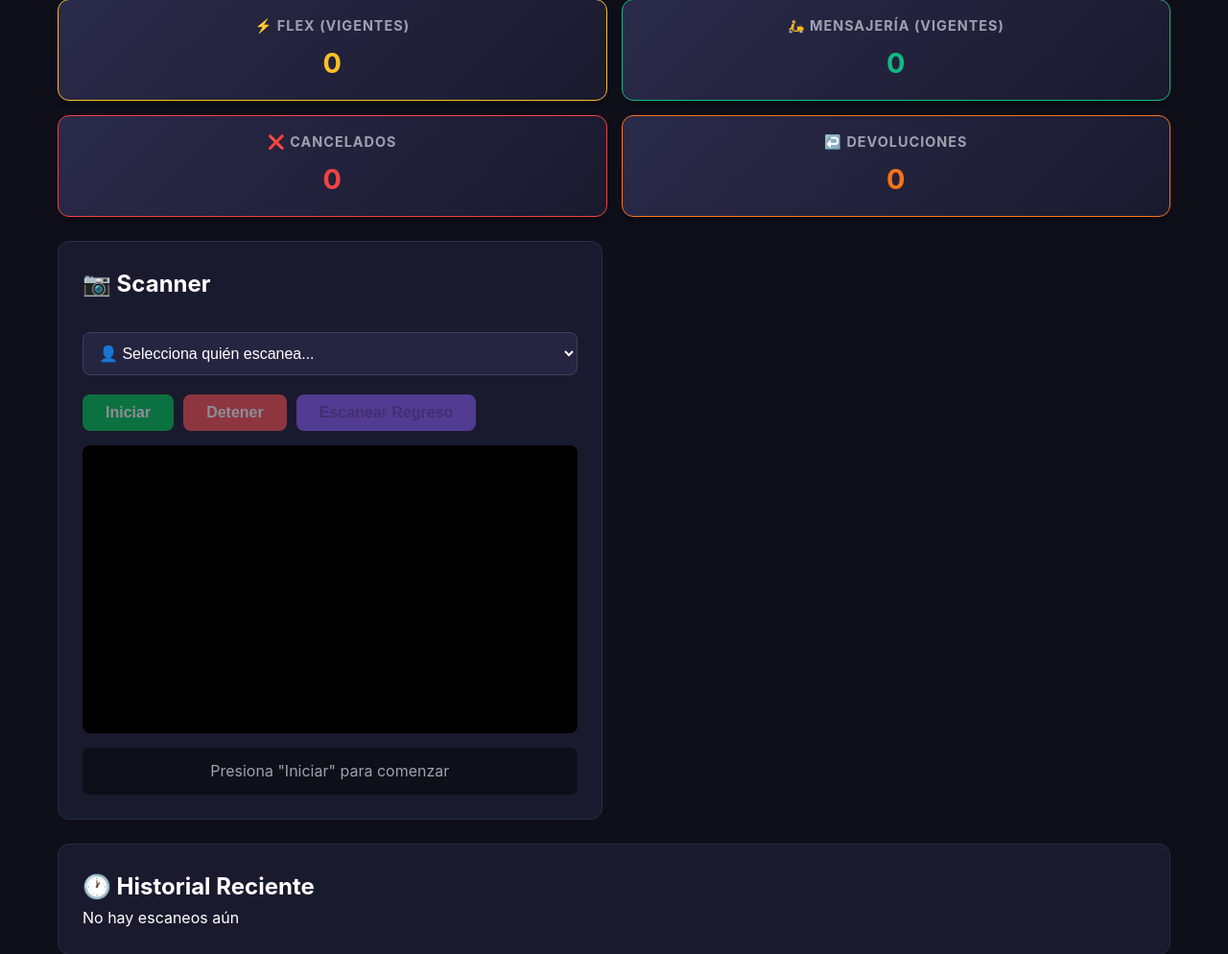
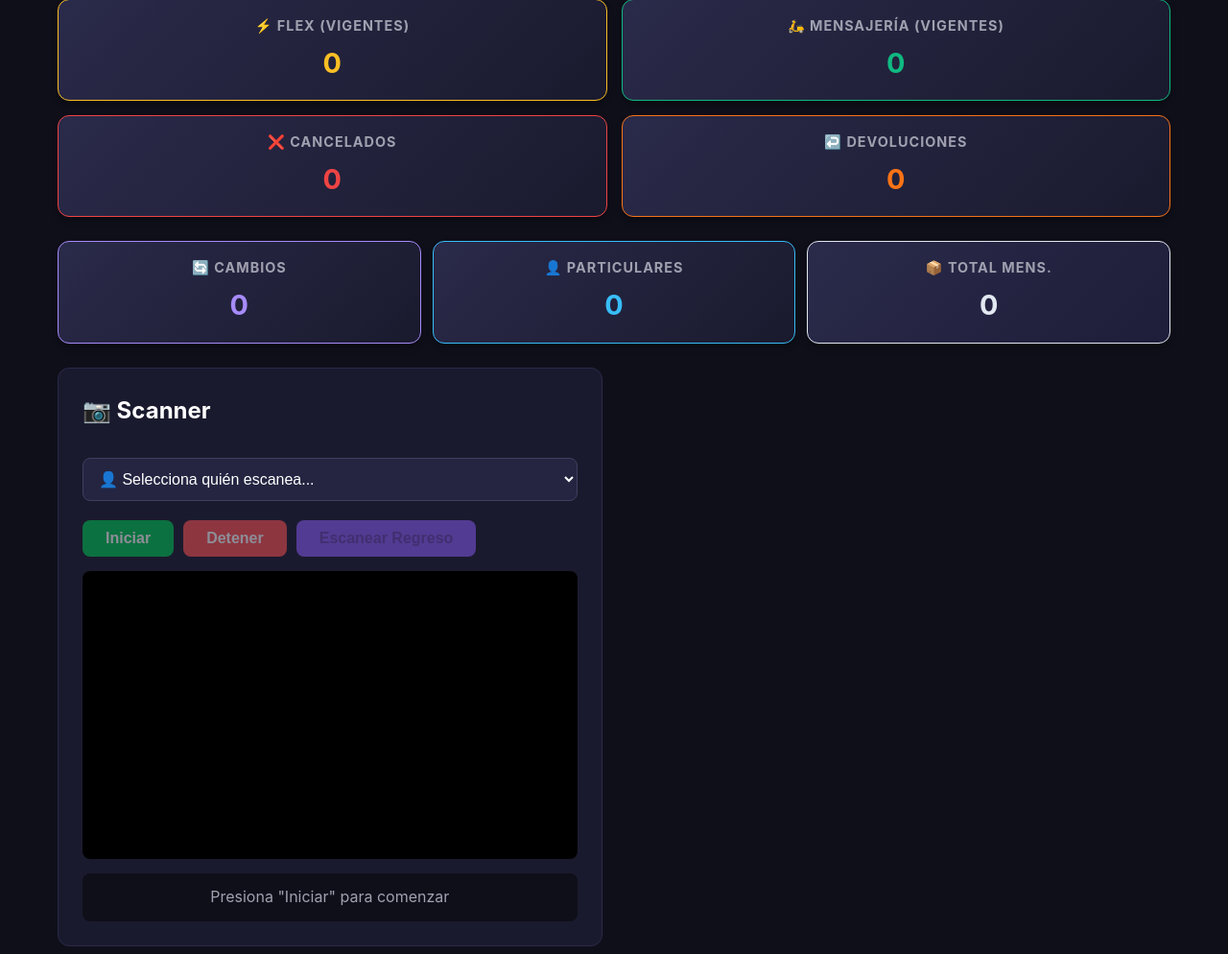
Before and after one commit to lucasduarte-dev/mercado-scanner, a Django app: page / in a window 1280 px wide. Shown: the part 249-1243 px from the top of the page at 96% size. Run offline with Django 5.2, Linux system fonts and the light colour scheme; data that the repository does not hold is empty; some libraries are stand-ins or nearby versions.

Commit message:
nuevo conteo en frontend y bug de reporte semanal

```diff
--- a/scanner/static/scanner/js/scanner.js
+++ b/scanner/static/scanner/js/scanner.js
@@ -9,6 +9,30 @@ let isReturnscanMode = false;  // Modo escaneo de devoluciones
 let lastScannedCode = null;
 let lastScanTime = 0;
 const DUPLICATE_THRESHOLD = 5000; // 5 segundos para evitar duplicados
+
+// Contadores de sesión — arrancan con los valores actuales del día (desde la BD via Django)
+const sessionCounters = {
+    cambios: parseInt(document.getElementById('counter-cambios')?.textContent || '0', 10),
+    particulares: parseInt(document.getElementById('counter-particulares')?.textContent || '0', 10)
+};
+
+function incrementCounter(tipo) {
+    const t = (tipo || '').toUpperCase();
+    if (t === 'CAMBIO') {
+        sessionCounters.cambios++;
+    } else if (t === 'PARTICULAR') {
+        sessionCounters.particulares++;
+    } else {
+        return; // No es un tipo que necesitamos contar
+    }
+    // Actualizar DOM
+    const elCambios = document.getElementById('counter-cambios');
+    const elParticulares = document.getElementById('counter-particulares');
+    const elTotal = document.getElementById('counter-total-mensajeria');
+    if (elCambios) elCambios.textContent = sessionCounters.cambios;
+    if (elParticulares) elParticulares.textContent = sessionCounters.particulares;
+    if (elTotal) elTotal.textContent = sessionCounters.cambios + sessionCounters.particulares;
+}
 
 // Elementos DOM
 const startBtn = document.getElementById('startBtn');
@@ -243,6 +267,11 @@ async function onScanSuccess(decodedText) {
 
                 showOverlayResult(data.api_data);
                 addToHistory(data);
+
+                // Actualizar contadores de CAMBIO / PARTICULAR si aplica
+                if (apiData && apiData.is_logistics && apiData.tipo) {
+                    incrementCounter(apiData.tipo);
+                }
             }
 
         } else {
--- a/scanner/templates/scanner/index.html
+++ b/scanner/templates/scanner/index.html
@@ -15,6 +15,26 @@
             grid-template-columns: repeat(2, 1fr);
             gap: 15px;
             margin-bottom: 25px;
+        }
+
+        /* Sección de cambios/particulares separada */
+        .mensajeria-stats {
+            display: grid;
+            grid-template-columns: repeat(3, 1fr);
+            gap: 12px;
+            margin-bottom: 25px;
+        }
+
+        .mensajeria-stats .stat-card {
+            position: relative;
+        }
+
+        .mensajeria-label {
+            font-size: 0.65rem;
+            color: #a0a0b0;
+            text-transform: uppercase;
+            letter-spacing: 0.5px;
+            margin-bottom: 2px;
         }
 
         .stat-card {
@@ -72,6 +92,10 @@
         @media (max-width: 600px) {
             .stats-container {
                 gap: 10px;
+            }
+
+            .mensajeria-stats {
+                gap: 8px;
             }
 
             .stat-card {
@@ -143,6 +167,22 @@
             <div class="stat-card" style="border-color: #f97316;">
                 <h3>↩️ Devoluciones</h3>
                 <span class="stat-value" style="color: #f97316;">{{ stats.devoluciones }}</span>
+            </div>
+        </div>
+
+        <!-- Contadores de Mensajería (CAMBIOS / PARTICULARES) -->
+        <div class="mensajeria-stats">
+            <div class="stat-card" style="border-color: #a78bfa;">
+                <h3>🔄 Cambios</h3>
+                <span class="stat-value" id="counter-cambios" style="color: #a78bfa;">{{ stats.cambios }}</span>
+            </div>
+            <div class="stat-card" style="border-color: #38bdf8;">
+                <h3>👤 Particulares</h3>
+                <span class="stat-value" id="counter-particulares" style="color: #38bdf8;">{{ stats.particulares }}</span>
+            </div>
+            <div class="stat-card" style="border-color: #e2e8f0; background: linear-gradient(135deg, #2a2a4a, #1e1e3a);">
+                <h3>📦 Total mens.</h3>
+                <span class="stat-value" id="counter-total-mensajeria" style="color: #e2e8f0;">{{ stats.total_mensajeria }}</span>
             </div>
         </div>
 
--- a/scanner/views.py
+++ b/scanner/views.py
@@ -34,6 +34,9 @@ def index(request):
     total_scans = today_scans.count()
     vigentes = total_scans - cancelados - devoluciones
 
+    cambios = today_scans.filter(logistics_type='CAMBIO').exclude(is_cancelled=True).count()
+    particulares = today_scans.filter(logistics_type='PARTICULAR').exclude(is_cancelled=True).count()
+
     stats = {
         'flex': today_scans.filter(shipping_mode='flex').exclude(is_cancelled=True).exclude(current_status__icontains='return').count(),
         'mensajeria': today_scans.filter(shipping_mode='mensajeria').exclude(is_cancelled=True).exclude(current_status__icontains='return').count(),
@@ -41,6 +44,9 @@ def index(request):
         'cancelados': cancelados,  # Aparte para no confundir
         'devoluciones': devoluciones,  # Aparte
         'total': total_scans,  # Total de escaneos (incluye todo)
+        'cambios': cambios,
+        'particulares': particulares,
+        'total_mensajeria': cambios + particulares,
     }
 
     context = {
@@ -327,12 +333,15 @@ def process_scan(request):
                         debe_registrar_pendiente = True
                         print(f"[SCAN] Detectado: Vigente→CANCELADO - Registrando en Pendientes")
 
-            # REGISTRAR EN UNA SOLA HOJA - NO EN AMBAS
+            # REGISTRAR EN AMBAS HOJAS cuando corresponda
             if debe_registrar_pendiente:
-                print(f"[SCAN] 1er escaneo de {estado_tipo} - Registrando en 'Pendientes de devolución'")
+                print(f"[SCAN] 1er escaneo de {estado_tipo} - Registrando en hoja principal Y en 'Pendientes de devolución'")
+                # Registrar en hoja principal (para que aparezca en el reporte semanal)
+                GoogleSheetsLogger.log_scan(scan)
+                # Registrar también en hoja de pendientes
                 GoogleSheetsLogger.log_to_pending_returns(scan)
             else:
-                # Solo registrar en hoja principal si NO va a pendientes
+                # Registrar solo en hoja principal
                 GoogleSheetsLogger.log_scan(scan)
 
             # TERCER ESCANEO de CAMBIO/DEVOLUCION → Marcar como completo
```
